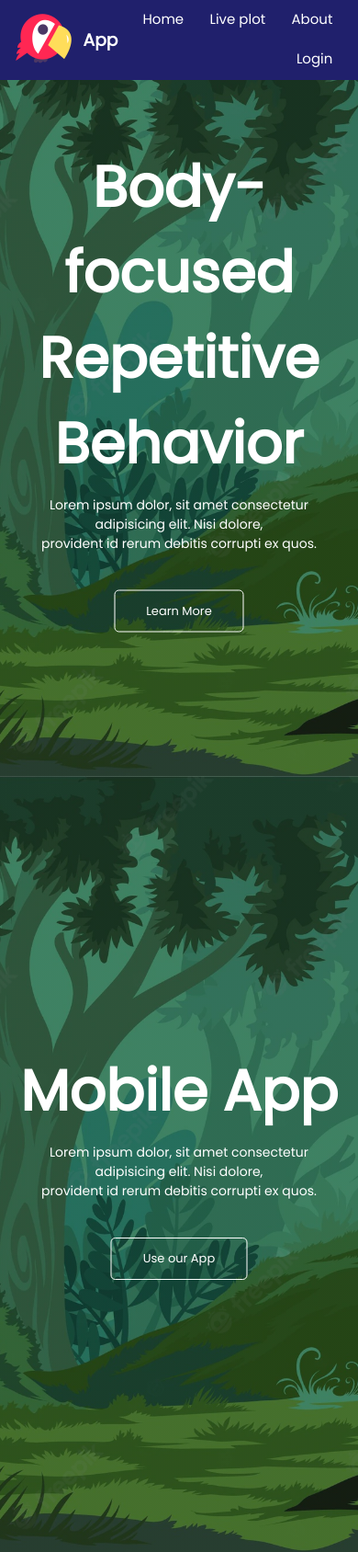
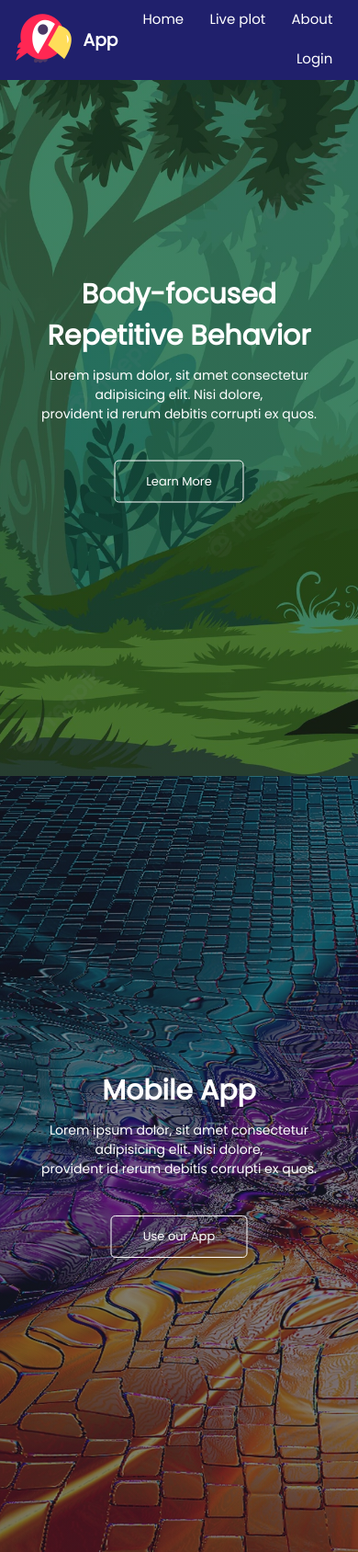
Before and after one commit to xtnctx/BFRBSys, a Django app: page / in a window 390 px wide. Shown: the whole page at 92% size. Run offline with Django 4.2, Linux system fonts and the light colour scheme.

Commit message:
templates changes

```diff
--- a/website/base/static/base/styles/home.css
+++ b/website/base/static/base/styles/home.css
@@ -45,5 +45,21 @@
 .hero-btn:hover {
     border: 1px solid #6c2a20;
     background: #6c2a20;
-    transition: 0.5s;
+    transition: 0.4s;
 }
+
+.header2 {
+    height: 100vh;
+    width: 100%;
+    background-image: linear-gradient(rgba(4, 9, 30, 0.5), rgba(4, 9, 30, 0.5)), url("../images/banner2.jpg");
+    background-position: center;
+    background-size: cover;
+    position: relative;
+}
+
+@media(max-width:700px) {
+    .text-box h1 {
+        font-size: 30px;
+    }
+
+}
--- a/website/base/templates/base/app.html
+++ b/website/base/templates/base/app.html
@@ -11,6 +11,11 @@
 
     <div class="mainapp">
         <h1>BFRB MOBILE APP</h1>
+        <div class="ble">
+            <button>Connect</button>
+            <button>Transfer</button>
+            <button>Cancel</button>
+        </div>
     </div>
 
 
--- a/website/base/templates/base/home.html
+++ b/website/base/templates/base/home.html
@@ -22,7 +22,7 @@
     </div>
 
 
-    <div class="header">
+    <div class="header2">
         <div class="text-box">
             <h1>Mobile App</h1>
             <p>
--- a/website/base/urls.py
+++ b/website/base/urls.py
@@ -1,6 +1,5 @@
 from django.urls import path
 from . import views
-
 
 
 urlpatterns = [
--- a/website/base/views.py
+++ b/website/base/views.py
@@ -1,4 +1,5 @@
 from django.shortcuts import render
+from django.contrib.auth.decorators import login_required
 
 # Create your views here.
 
@@ -7,7 +8,7 @@ def home(request):
     context = {}
     return render(request, 'base/home.html', context)
 
-
+@login_required(login_url='login')
 def app(request):
     context = {}
     return render(request, 'base/app.html', context)
```
Also changed, not shown: website/base/static/base/styles/app.css (+12 -0 lines), website/base/static/base/images/banner2.jpg (added).
